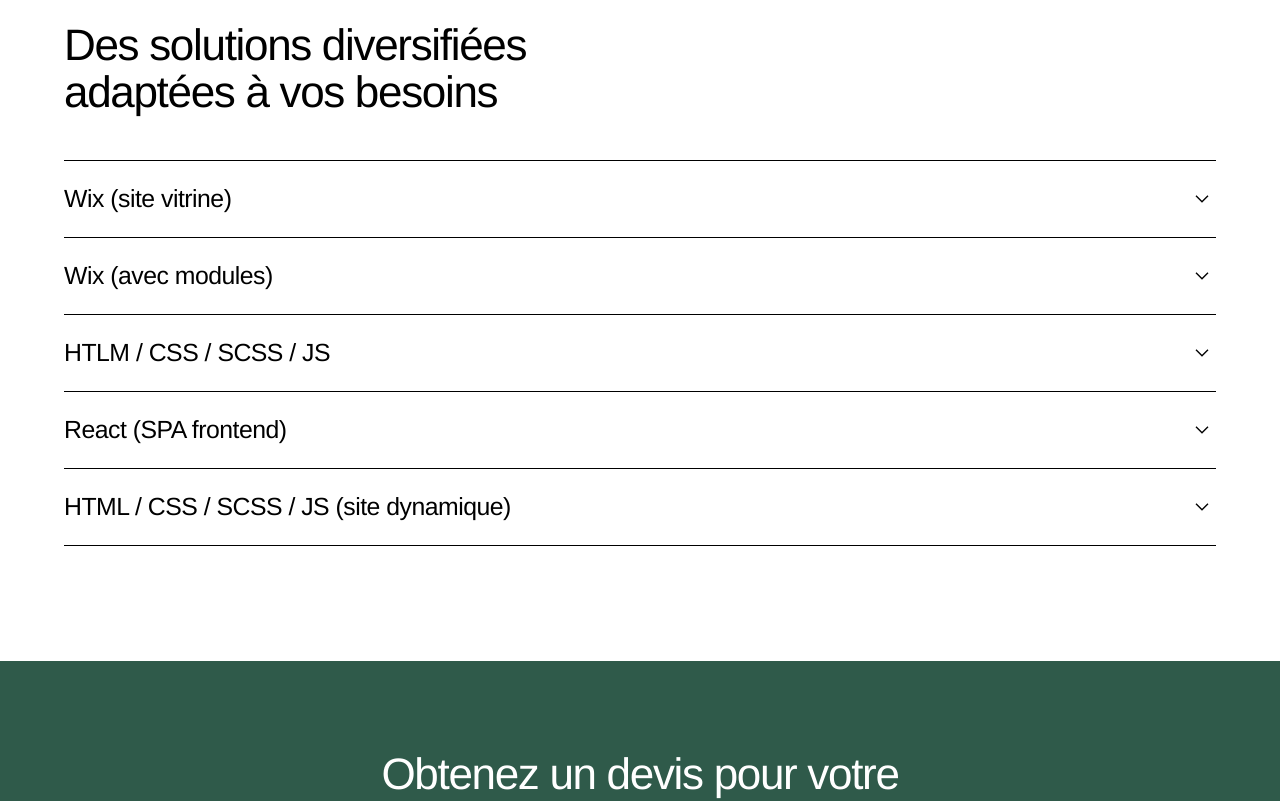
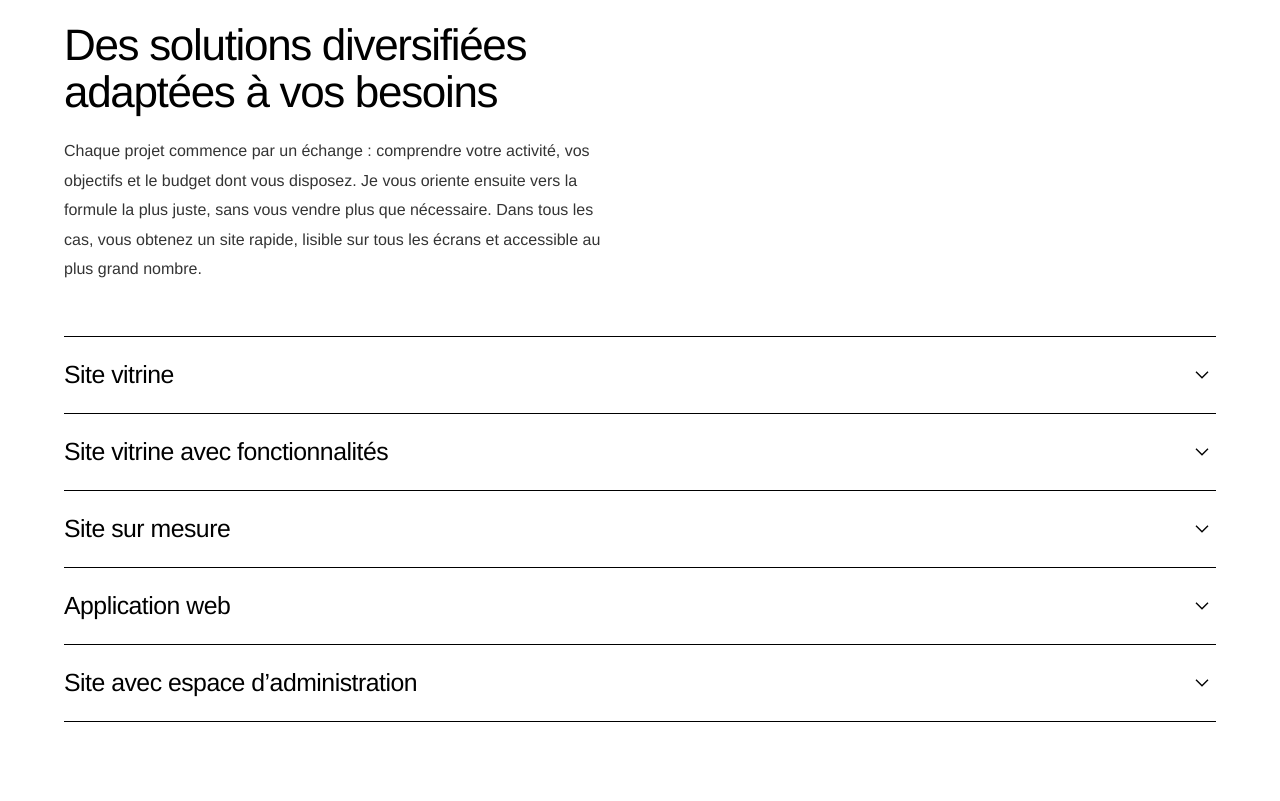
Before and after one commit to Adonis-26/11-Projet, a React (Vite) app in the folder mon_app/: page /services in a window 1280 px wide. Shown: the part 880-1681 px from the top of the page. Built offline with nearby package versions, Linux system fonts and the light colour scheme; a web font is replaced by a local one.

Commit message:
modification des services

```diff
--- a/mon_app/src/data/services.js
+++ b/mon_app/src/data/services.js
@@ -1,28 +1,33 @@
 export const services = [
   {
-    id: "wix-vitrine",
-    titre: "Wix (site vitrine)",
-    contenu: "Pages simples, formulaire de contact, responsive",
+    id: "site-vitrine",
+    titre: "Site vitrine",
+    contenu:
+      "Une présence en ligne claire et soignée pour présenter votre activité, vos services et vos coordonnées. Le site s’affiche parfaitement sur téléphone comme sur ordinateur, et un formulaire permet à vos visiteurs de vous écrire en quelques secondes. La solution la plus directe pour exister sur internet, dans un budget maîtrisé.",
   },
   {
-    id: "wix-modules",
-    titre: "Wix (avec modules)",
-    contenu: "Blog, réservations, etc...",
+    id: "site-vitrine-fonctionnalites",
+    titre: "Site vitrine avec fonctionnalités",
+    contenu:
+      "Votre vitrine enrichie des outils dont vous avez besoin au quotidien : actualités, prise de rendez-vous, galerie, inscription à une newsletter. Vous mettez vos contenus à jour vous-même, depuis une interface simple, sans avoir à écrire une ligne de code.",
   },
   {
-    id: "statique",
-    titre: "HTLM / CSS / SCSS / JS",
-    contenu: "Site statique sur messure",
+    id: "site-sur-mesure",
+    titre: "Site sur mesure",
+    contenu:
+      "Un site entièrement conçu pour vous, sans modèle imposé. Chaque page est construite à partir de votre identité visuelle, pour un résultat qui vous ressemble, rapide à charger et pensé dès le départ pour être bien positionné dans les moteurs de recherche.",
   },
   {
-    id: "react-spa",
-    titre: "React (SPA frontend)",
-    contenu: "Interface dynamique connectée à une API",
+    id: "application-web",
+    titre: "Application web",
+    contenu:
+      "Pour les usages réguliers : espace client, tableau de bord, catalogue consultable et filtrable. L’information se met à jour instantanément, sans recharger la page, pour une navigation fluide même sur des contenus nombreux.",
   },
   {
-    id: "dynamique",
-    titre: "HTML / CSS / SCSS / JS (site dynamique)",
-    contenu: "Espace admin, rôles utilisateurs",
+    id: "espace-administration",
+    titre: "Site avec espace d’administration",
+    contenu:
+      "Un site dont vous gardez entièrement la main : comptes utilisateurs, droits d’accès selon les profils et espace de gestion dédié. Vous publiez, modifiez et organisez vos contenus en toute autonomie, sans dépendre d’un prestataire.",
   },
 ];
 
--- a/mon_app/src/pages/Services/Services.css
+++ b/mon_app/src/pages/Services/Services.css
@@ -12,10 +12,17 @@
 }
 
 .services-contenu__titre {
-  margin-bottom: clamp(1.75rem, 4vw, 2.75rem);
+  margin-bottom: 1.25rem;
   max-width: 24ch;
   font-size: var(--fs-h2);
   letter-spacing: -0.03em;
+}
+
+.services-contenu__intro {
+  margin-bottom: clamp(2rem, 5vw, 3.25rem);
+  max-width: 62ch;
+  line-height: 1.85;
+  color: var(--gris-5);
 }
 
 @media (max-width: 600px) {
--- a/mon_app/src/pages/Services/Services.jsx
+++ b/mon_app/src/pages/Services/Services.jsx
@@ -9,7 +9,7 @@
 function Services() {
   useDocumentTitle(
     "Services",
-    "Sites vitrines Wix, intégration HTML / CSS / SCSS / JS, applications React et sites dynamiques."
+    "Création de sites vitrines, de sites sur mesure et d’applications web, de la conception à la mise en ligne."
   );
 
   return (
@@ -29,6 +29,14 @@
             Des solutions diversifiées adaptées à vos besoins
           </h2>
 
+          <p className="services-contenu__intro">
+            Chaque projet commence par un échange : comprendre votre activité,
+            vos objectifs et le budget dont vous disposez. Je vous oriente
+            ensuite vers la formule la plus juste, sans vous vendre plus que
+            nécessaire. Dans tous les cas, vous obtenez un site rapide, lisible
+            sur tous les écrans et accessible au plus grand nombre.
+          </p>
+
           <ServiceAccordion services={services} />
         </div>
       </section>
```
